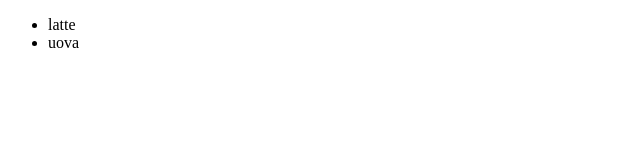
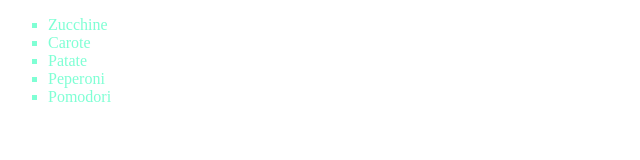
Before and after one commit to Filovale/prova-git-1, a plain HTML site: page index.html in a window 1280 px wide. Shown: the whole page, without its empty margins (0-640 px from the left). Drawn offline with Linux system fonts and the light colour scheme.

Commit message:
lista della spesa dc

```diff
--- a/index.html
+++ b/index.html
@@ -4,11 +4,25 @@
     <meta charset="UTF-8">
     <meta name="viewport" content="width=device-width, initial-scale=1.0">
     <title>Document</title>
+    <style>
+        h1{
+            color: red;
+        }
+        li{
+            color: aquamarine;
+        }
+        ul {
+            list-style-type: square;
+        }
+    </style>
 </head>
 <body>
     <ul>
-        <li>latte</li>
-        <li>uova</li>
+        <li>Zucchine</li>
+        <li>Carote</li>
+        <li>Patate</li>
+        <li>Peperoni</li>
+        <li>Pomodori</li>
     </ul>
 </body>
 </html>
```
